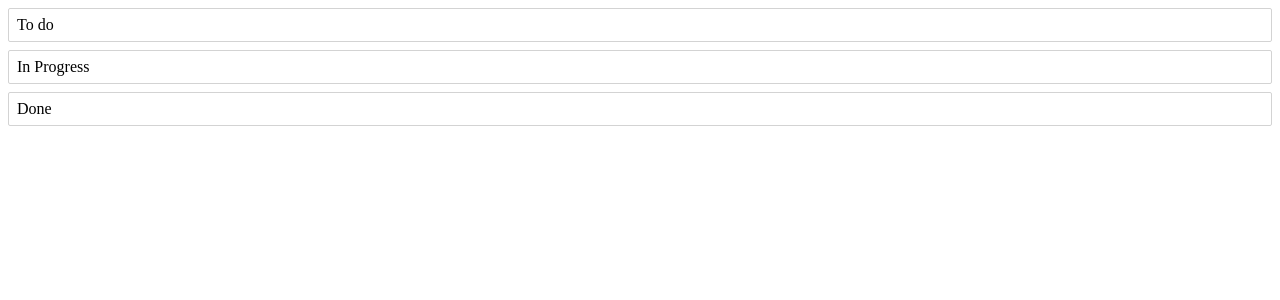
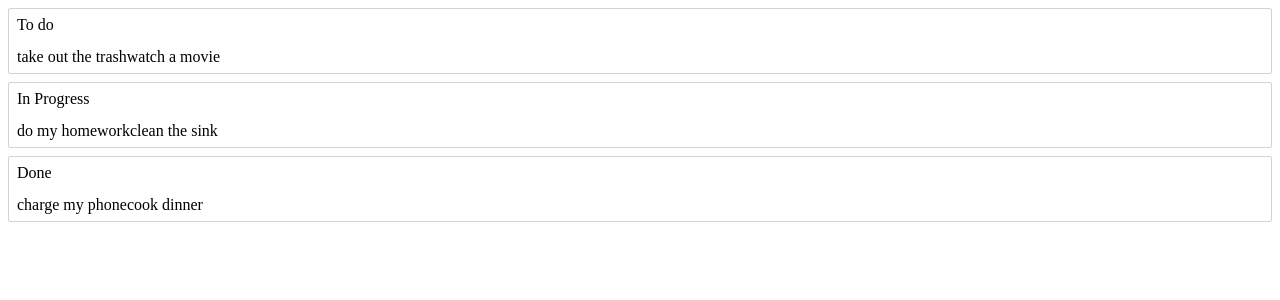
Before and after one commit to lincredibleJC/react-task-manager, a React (Create React App) app: page / in a window 1280 px wide. Shown: the top 300 px of the page. Built offline with nearby package versions, Linux system fonts and the light colour scheme.

Commit message:
add task component to display tasks

```diff
--- a/src/Column.js
+++ b/src/Column.js
@@ -1,5 +1,6 @@
 import React from 'react';
 import styled from 'styled-components';
+import Task from './Task';
 
 const Container = styled.div`
 	margin: 8px;
@@ -20,7 +21,9 @@ class Column extends React.Component {
 		return(
 			<Container>
 				<Title>{this.props.column.title}</Title>
-
+				<TaskList>
+					{this.props.tasks.map((task) => <Task key={task.id} task={task} />)}
+				</TaskList>
 			</Container>
 		)
 
--- /dev/null
+++ b/src/Task.js
@@ -0,0 +1,10 @@
+import React from 'react';
+
+
+class Column extends React.Component {
+	render(){
+		return this.props.task.content
+	}
+}
+
+export default Column;
```
